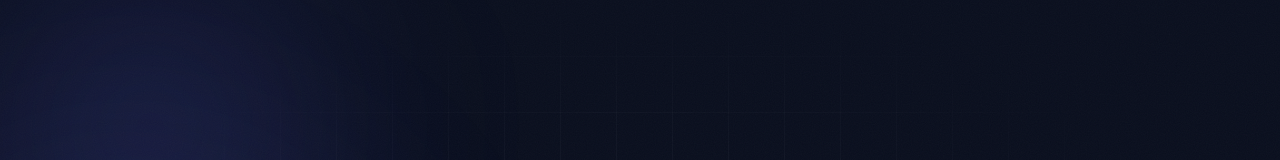
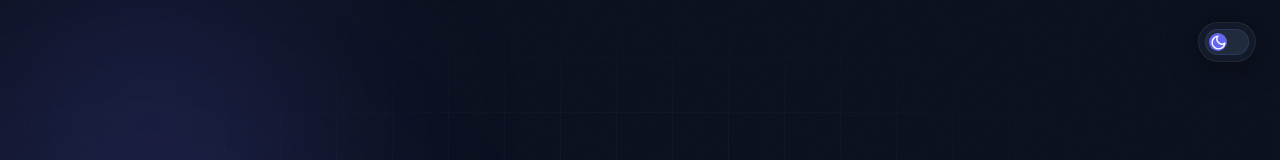
Before and after one commit to AbhilashFrancis88/MyPortfolio, a React (Create React App) app: page / in a window 1280 px wide. Shown: the top 160 px of the page. Built offline with nearby package versions, Linux system fonts and the light colour scheme.

Commit message:
Animation and link updation

```diff
--- a/src/components/Contact.js
+++ b/src/components/Contact.js
@@ -58,7 +58,7 @@ export default function Contact() {
                 </div>
               </a>
 
-              <a href="https://linkedin.com" target="_blank" rel="noreferrer" className="contact-link">
+              <a href="https://linkedin.com/in/abhilash-francis-66971118a" target="_blank" rel="noreferrer" className="contact-link">
                 <div className="cl-icon">
                   <svg width="18" height="18" viewBox="0 0 24 24" fill="currentColor">
                     <path d="M20.447 20.452h-3.554v-5.569c0-1.328-.027-3.037-1.852-3.037-1.853 0-2.136 1.445-2.136 2.939v5.667H9.351V9h3.414v1.561h.046c.477-.9 1.637-1.85 3.37-1.85 3.601 0 4.267 2.37 4.267 5.455v6.286zM5.337 7.433a2.062 2.062 0 0 1-2.063-2.065 2.064 2.064 0 1 1 2.063 2.065zm1.782 13.019H3.555V9h3.564v11.452z"/>
--- a/src/components/Footer.js
+++ b/src/components/Footer.js
@@ -13,8 +13,8 @@ export default function Footer() {
           © {new Date().getFullYear()} Abhilash Francis · Built with React.js
         </p>
         <div className="footer-links">
-          <a href="https://github.com" target="_blank" rel="noreferrer">GitHub</a>
-          <a href="https://linkedin.com" target="_blank" rel="noreferrer">LinkedIn</a>
+          <a href="https://github.com/AbhilashFrancis88" target="_blank" rel="noreferrer">GitHub</a>
+          <a href="https://linkedin.com/in/abhilash-francis-66971118a" target="_blank" rel="noreferrer">LinkedIn</a>
           <a href="mailto:abhilashfrancis88@gmail.com">Email</a>
         </div>
       </div>
--- a/src/components/Hero.js
+++ b/src/components/Hero.js
@@ -48,10 +48,10 @@ export default function Hero() {
           </div>
 
           <div className="hero-socials">
-            <a href="https://github.com" target="_blank" rel="noreferrer" aria-label="GitHub">
+            <a href="https://github.com/AbhilashFrancis88" target="_blank" rel="noreferrer" aria-label="GitHub">
               <svg width="20" height="20" viewBox="0 0 24 24" fill="currentColor"><path d="M12 2C6.477 2 2 6.484 2 12.017c0 4.425 2.865 8.18 6.839 9.504.5.092.682-.217.682-.483 0-.237-.008-.868-.013-1.703-2.782.605-3.369-1.343-3.369-1.343-.454-1.158-1.11-1.466-1.11-1.466-.908-.62.069-.608.069-.608 1.003.07 1.531 1.032 1.531 1.032.892 1.53 2.341 1.088 2.91.832.092-.647.35-1.088.636-1.338-2.22-.253-4.555-1.113-4.555-4.951 0-1.093.39-1.988 1.029-2.688-.103-.253-.446-1.272.098-2.65 0 0 .84-.27 2.75 1.026A9.564 9.564 0 0 1 12 6.844a9.59 9.59 0 0 1 2.504.337c1.909-1.296 2.747-1.027 2.747-1.027.546 1.379.202 2.398.1 2.651.64.7 1.028 1.595 1.028 2.688 0 3.848-2.339 4.695-4.566 4.943.359.309.678.92.678 1.855 0 1.338-.012 2.419-.012 2.747 0 .268.18.58.688.482A10.02 10.02 0 0 0 22 12.017C22 6.484 17.522 2 12 2z"/></svg>
             </a>
-            <a href="https://linkedin.com" target="_blank" rel="noreferrer" aria-label="LinkedIn">
+            <a href="https://linkedin.com/in/abhilash-francis-66971118a" target="_blank" rel="noreferrer" aria-label="LinkedIn">
               <svg width="20" height="20" viewBox="0 0 24 24" fill="currentColor"><path d="M20.447 20.452h-3.554v-5.569c0-1.328-.027-3.037-1.852-3.037-1.853 0-2.136 1.445-2.136 2.939v5.667H9.351V9h3.414v1.561h.046c.477-.9 1.637-1.85 3.37-1.85 3.601 0 4.267 2.37 4.267 5.455v6.286zM5.337 7.433a2.062 2.062 0 0 1-2.063-2.065 2.064 2.064 0 1 1 2.063 2.065zm1.782 13.019H3.555V9h3.564v11.452zM22.225 0H1.771C.792 0 0 .774 0 1.729v20.542C0 23.227.792 24 1.771 24h20.451C23.2 24 24 23.227 24 22.271V1.729C24 .774 23.2 0 22.222 0h.003z"/></svg>
             </a>
             <a href="mailto:abhilashfrancis88@gmail.com" aria-label="Email">
--- a/src/components/Navbar.css
+++ b/src/components/Navbar.css
@@ -82,6 +82,22 @@
   display: flex;
   align-items: center;
   gap: 16px;
+}
+
+/* Floating theme toggle (visible in hero) */
+.floating-theme-toggle {
+  position: fixed;
+  top: 22px;
+  right: 24px;
+  z-index: 99;
+  background: var(--card);
+  border: 1px solid var(--border-soft);
+  border-radius: 999px;
+  padding: 6px;
+  cursor: pointer;
+  box-shadow: var(--shadow);
+  display: flex;
+  align-items: center;
 }
 
 /* Theme toggle */
--- a/src/components/Navbar.js
+++ b/src/components/Navbar.js
@@ -44,7 +44,7 @@ export default function Navbar() {
   const prefersReduced = useReducedMotion();
 
   useEffect(() => {
-    const onScroll = () => setPastHero(window.scrollY > window.innerHeight * 0.85);
+    const onScroll = () => setPastHero(window.scrollY > 50);
     window.addEventListener('scroll', onScroll);
     return () => window.removeEventListener('scroll', onScroll);
   }, []);
@@ -126,8 +126,32 @@ export default function Navbar() {
   );
 
   return (
-    <AnimatePresence>
-      {(pastHero || open) && navContent}
-    </AnimatePresence>
+    <>
+      {/* Floating theme toggle visible while hero is in view */}
+      <AnimatePresence>
+        {!pastHero && (
+          <motion.button
+            className="floating-theme-toggle"
+            onClick={toggle}
+            aria-label="Toggle theme"
+            title={theme === 'dark' ? 'Switch to light mode' : 'Switch to dark mode'}
+            initial={prefersReduced ? false : { opacity: 0, scale: 0.8 }}
+            animate={{ opacity: 1, scale: 1 }}
+            exit={prefersReduced ? undefined : { opacity: 0, scale: 0.8 }}
+            transition={{ duration: 0.25 }}
+          >
+            <span className={`toggle-track ${theme}`}>
+              <span className="toggle-thumb">
+                {theme === 'dark' ? <MoonIcon /> : <SunIcon />}
+              </span>
+            </span>
+          </motion.button>
+        )}
+      </AnimatePresence>
+
+      <AnimatePresence>
+        {(pastHero || open) && navContent}
+      </AnimatePresence>
+    </>
   );
 }
--- a/src/components/Projects.css
+++ b/src/components/Projects.css
@@ -19,7 +19,6 @@
   flex-direction: column;
   gap: 12px;
   transition: border-color 0.2s, box-shadow 0.25s;
-  animation: fadeUp 0.6s ease both;
   position: relative;
   overflow: hidden;
   height: 100%;
--- a/src/components/Projects.js
+++ b/src/components/Projects.js
@@ -1,4 +1,5 @@
 import React from 'react';
+import { motion, useReducedMotion } from 'framer-motion';
 import Tilt from 'react-parallax-tilt';
 import './Projects.css';
 
@@ -9,7 +10,7 @@ const projects = [
     tags: ['HTML5', 'CSS3', 'JavaScript', 'Responsive'],
     color: '#6366F1',
     emoji: '✈️',
-    href: '#',
+    href: 'https://tourism-website-two-blush.vercel.app/',
   },
   {
     title: 'Travelo – 3D Parallax',
@@ -17,7 +18,7 @@ const projects = [
     tags: ['HTML', 'CSS', 'JavaScript', 'Animation'],
     color: '#22D3EE',
     emoji: '🌊',
-    href: '#',
+    href: 'https://travelo-ten.vercel.app/',
   },
   {
     title: 'Chess Game',
@@ -25,7 +26,7 @@ const projects = [
     tags: ['JavaScript', 'Game AI', 'Minimax', 'CSS Grid'],
     color: '#F59E0B',
     emoji: '♟️',
-    href: '#',
+    href: 'https://chess-game-by-abhilash.vercel.app/',
   },
   {
     title: 'Calculator App',
@@ -33,7 +34,7 @@ const projects = [
     tags: ['React.js', 'CSS', 'Math Logic'],
     color: '#10B981',
     emoji: '🧮',
-    href: '#',
+    href: 'https://calculator-for-portfolio.vercel.app/',
   },
   {
     title: 'Quiz Game Platform',
@@ -41,11 +42,23 @@ const projects = [
     tags: ['React.js', 'JavaScript', 'State Management'],
     color: '#EC4899',
     emoji: '🎯',
-    href: '#',
+    href: 'https://world-of-quiz.vercel.app/',
   },
 ];
 
+const cardVariants = {
+  hidden: { opacity: 0, y: 60, scale: 0.95 },
+  visible: (i) => ({
+    opacity: 1,
+    y: 0,
+    scale: 1,
+    transition: { duration: 0.6, ease: [0.25, 0.1, 0.25, 1], delay: i * 0.12 },
+  }),
+};
+
 export default function Projects() {
+  const prefersReduced = useReducedMotion();
+
   return (
     <section className="section projects-section" id="projects">
       <div className="container">
@@ -57,8 +70,15 @@ export default function Projects() {
 
         <div className="projects-grid">
           {projects.map((p, i) => (
+            <motion.div
+              key={p.title}
+              custom={i}
+              variants={prefersReduced ? undefined : cardVariants}
+              initial={prefersReduced ? undefined : 'hidden'}
+              whileInView={prefersReduced ? undefined : 'visible'}
+              viewport={{ once: true, margin: '-80px' }}
+            >
               <Tilt
-              key={p.title}
                 tiltMaxAngleX={8}
                 tiltMaxAngleY={8}
                 glareEnable={false}
@@ -66,7 +86,7 @@ export default function Projects() {
                 transitionSpeed={400}
                 className="tilt-wrapper"
               >
-              <div className="project-card" style={{ '--card-accent': p.color, animationDelay: `${i * 0.08}s` }}>
+                <div className="project-card" style={{ '--card-accent': p.color }}>
                   <div className="project-shimmer" />
                   <div className="project-top">
                     <span className="project-emoji">{p.emoji}</span>
@@ -87,6 +107,7 @@ export default function Projects() {
                   </div>
                 </div>
               </Tilt>
+            </motion.div>
           ))}
         </div>
       </div>
--- a/src/components/ScrollReveal.js
+++ b/src/components/ScrollReveal.js
@@ -10,11 +10,11 @@ export default function ScrollReveal({ children, width = '100%', delay = 0 }) {
 
   return (
     <motion.div
-      style={{ width }}
-      initial={{ opacity: 0, y: 32 }}
-      whileInView={{ opacity: 1, y: 0 }}
-      viewport={{ once: true, margin: '-60px' }}
-      transition={{ duration: 0.6, ease: 'easeOut', delay }}
+      style={{ width, overflow: 'hidden' }}
+      initial={{ opacity: 0, y: 80, scale: 0.97 }}
+      whileInView={{ opacity: 1, y: 0, scale: 1 }}
+      viewport={{ once: true, margin: '-100px' }}
+      transition={{ duration: 0.8, ease: [0.25, 0.1, 0.25, 1], delay }}
     >
       {children}
     </motion.div>
--- a/src/components/Skills.js
+++ b/src/components/Skills.js
@@ -1,4 +1,5 @@
 import React, { useState, useEffect, useRef } from 'react';
+import { motion, useReducedMotion } from 'framer-motion';
 import CountUp from 'react-countup';
 import './Skills.css';
 
@@ -44,9 +45,20 @@ const proficiency = [
   { label: 'REST APIs',   pct: 85 },
 ];
 
+const cardVariants = {
+  hidden: { opacity: 0, y: 50, scale: 0.95 },
+  visible: (i) => ({
+    opacity: 1,
+    y: 0,
+    scale: 1,
+    transition: { duration: 0.5, ease: [0.25, 0.1, 0.25, 1], delay: i * 0.1 },
+  }),
+};
+
 export default function Skills() {
   const [inView, setInView] = useState(false);
   const panelRef = useRef(null);
+  const prefersReduced = useReducedMotion();
 
   useEffect(() => {
     const el = panelRef.current;
@@ -71,8 +83,16 @@ export default function Skills() {
         <div className="skills-layout">
           {/* Bento cards */}
           <div className="skills-bento">
-            {categories.map(cat => (
-              <div className="skill-card" key={cat.title}>
+            {categories.map((cat, i) => (
+              <motion.div
+                className="skill-card"
+                key={cat.title}
+                custom={i}
+                variants={prefersReduced ? undefined : cardVariants}
+                initial={prefersReduced ? undefined : 'hidden'}
+                whileInView={prefersReduced ? undefined : 'visible'}
+                viewport={{ once: true, margin: '-60px' }}
+              >
                 <div className="skill-card-header">
                   <span className="skill-icon">{cat.icon}</span>
                   <span className="skill-cat-title">{cat.title}</span>
@@ -82,7 +102,7 @@ export default function Skills() {
                     <span className="skill-tag" key={item}>{item}</span>
                   ))}
                 </div>
-              </div>
+              </motion.div>
             ))}
           </div>
 
```
Also changed, not shown: 1 other file (tests, documents, lock files or other folders). Lines whose indentation alone changed are shown as unchanged.
